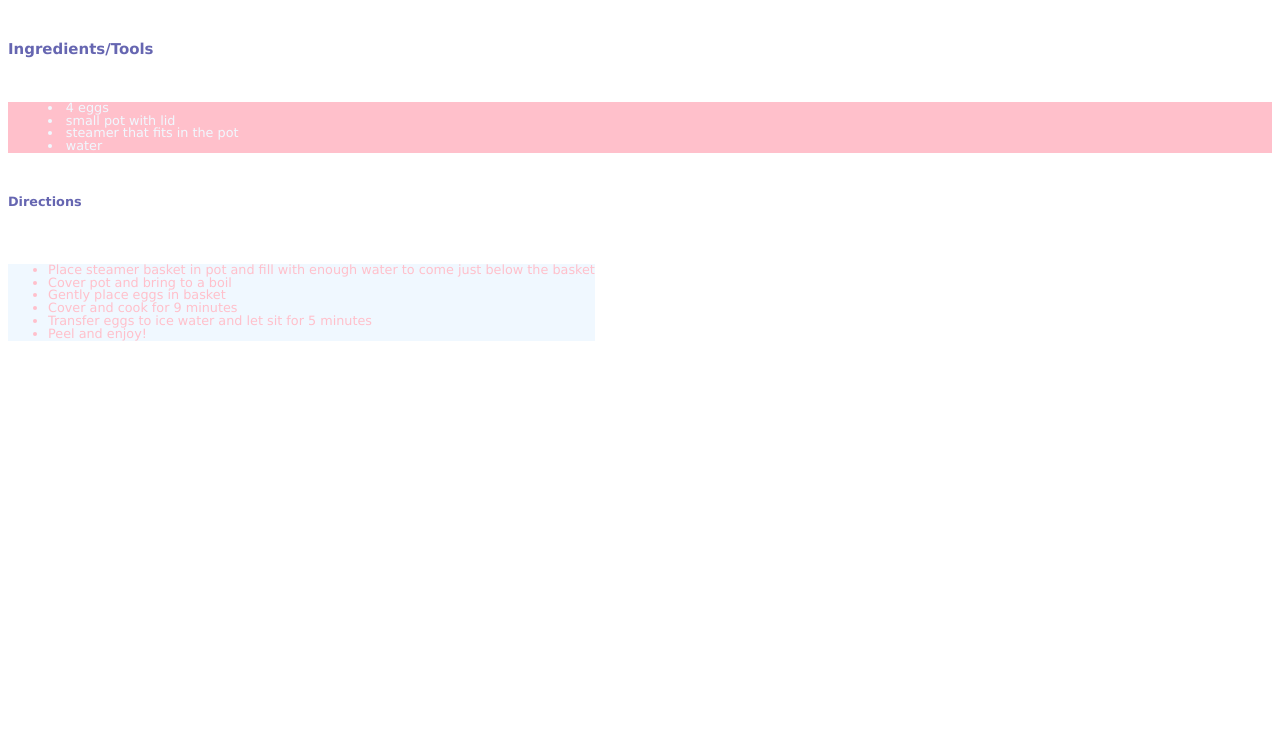
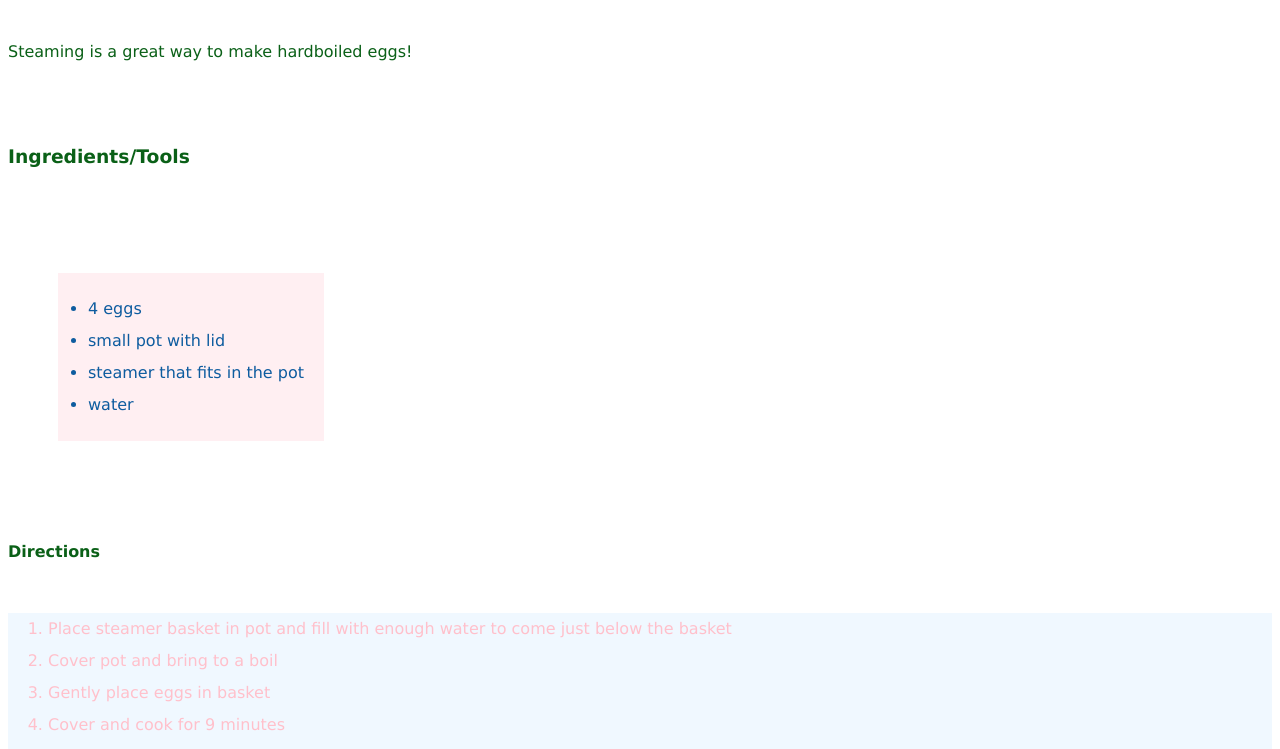
Before and after one commit to ianspractice/odin-recipes, a plain HTML site: page recipes/eggs.html in a window 1280 px wide. Shown: the part 549-1298 px from the top of the page. Before the commit the page ends 923 px from the top, so only its background shows below. Drawn offline with Linux system fonts and the light colour scheme.

Commit message:
Change styles for index

```diff
--- a/styles/styles.css
+++ b/styles/styles.css
@@ -1,8 +1,25 @@
 html {
   font-family: Verdana, Geneva, Tahoma, sans-serif;
-  color: rgba(41, 41, 146, 0.713);
+  color: rgba(10, 96, 23);
   line-height: 5;
-  font-size: 1vw;
+  font-size: 1em;
+  box-sizing: border-box;
+}
+
+*,
+*::before,
+*::after {
+  box-sizing: inherit;
+}
+
+.container {
+  width: 60%;
+  text-align: center;
+  margin: 0 auto;
+}
+
+h1 {
+  border: 3px dotted rgba(28, 95, 5, 0.995);
 }
 
 img {
@@ -14,18 +31,19 @@ img {
 
 ol,
 ul {
-  line-height: 1;
+  line-height: 2;
 }
 
 ol {
   color: pink;
   background-color: aliceblue;
-  list-style: outside;
-  display: inline-block;
 }
 
 ul {
-  color: aliceblue;
-  background-color: pink;
-  list-style: inside;
+  color: rgb(14, 92, 159);
+  background-color: rgba(255, 192, 203, 0.254);
+  text-align: left;
+  margin: 50px;
+  display: inline-block;
+  padding: 20px 20px 20px 30px;
 }
```
